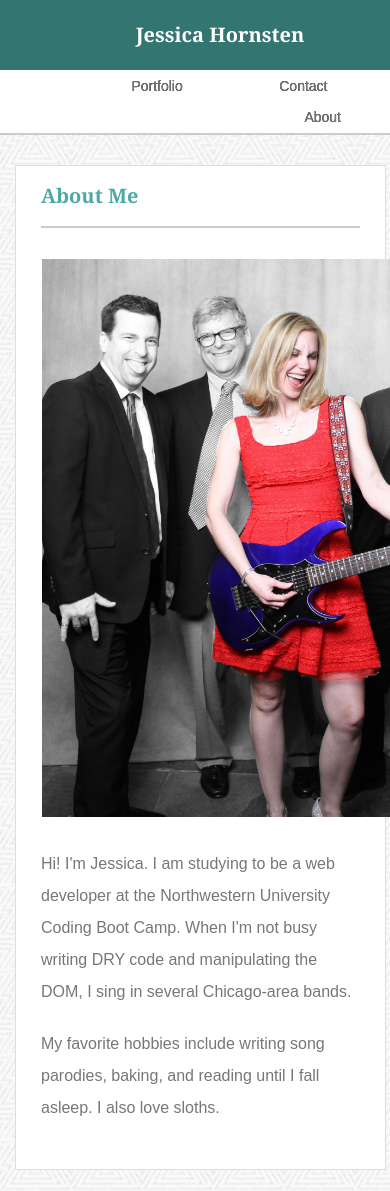
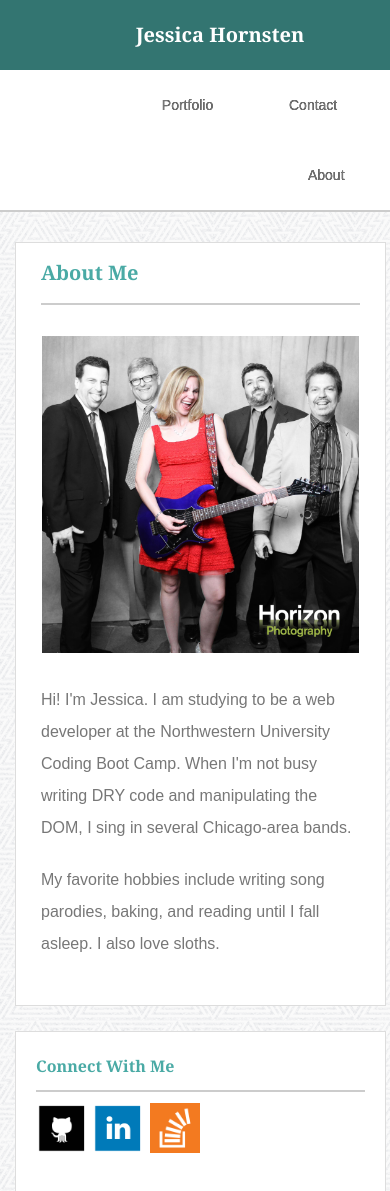
Before and after one commit to hornsten/Responsive-Portfolio, a PHP site: page /index.php in a window 390 px wide; the page is wider, and only the part inside the window is pictured. Shown: the top 1191 px of that part. Run offline with PHP 8.4, Linux system fonts and the light colour scheme.

Commit message:
Makes index page responsive

```diff
--- a/assets/css/style.css
+++ b/assets/css/style.css
@@ -10,7 +10,7 @@
 	height: auto;
 }
 body {
-	width: 100%;
+
 	margin: 0 auto;
 	font-family: 'Arial', 'Helvetica Neue', Helvetica, sans-serif;
 	color: #777777;
@@ -23,6 +23,7 @@
 .wrapper {
 
 	min-height: 100%;
+	width: 100%;
 	margin: 0 auto -150px;
 	height: auto !important;
 	height: 100%;
@@ -368,17 +369,17 @@
 		width: 100%;
 		text-align: center;
 		margin: 0;
+		float:left;
 	}
 
 	ul {
-		margin-left: 0px;
+
+		margin-left: 0;
 
 	}
 
 	li a {
-		text-align: center;
-		padding: 2% 10%;
-		margin: 0 10px;
+		width: 25%;
 
 	}
 
@@ -395,7 +396,7 @@
 
     #pic  {
 	height: auto;
-	width: 560px;
+	width: 100%;
 	margin: 30px 0px;
 	float: left;
 	box-sizing: border-box;
```
